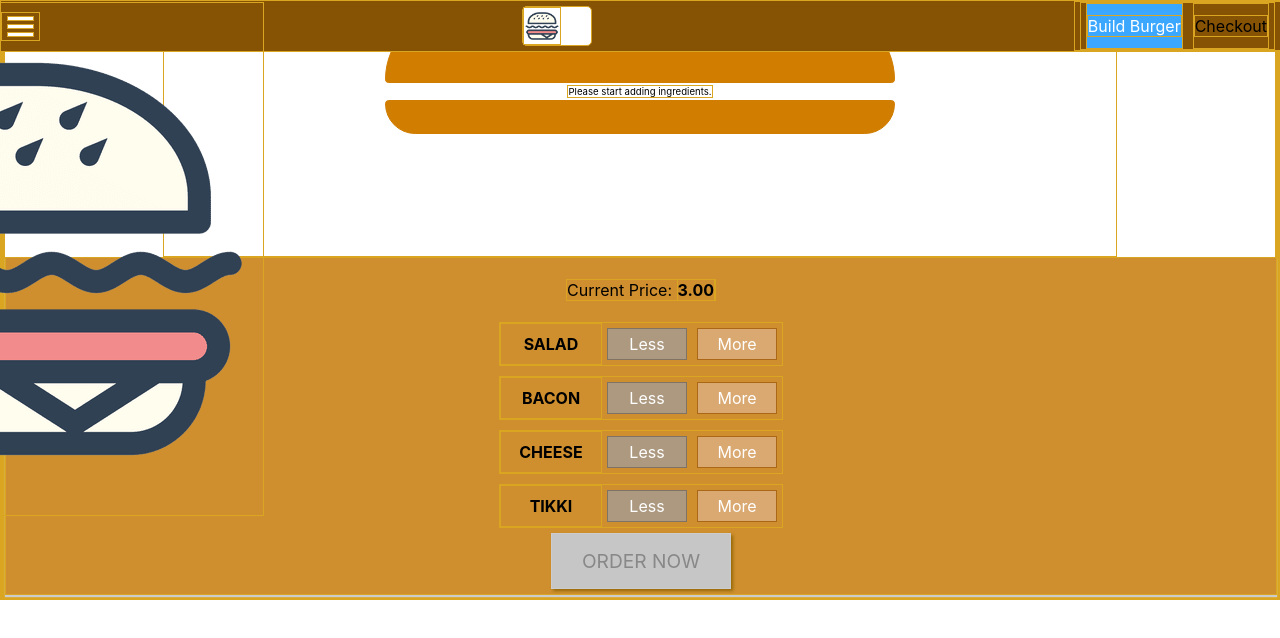
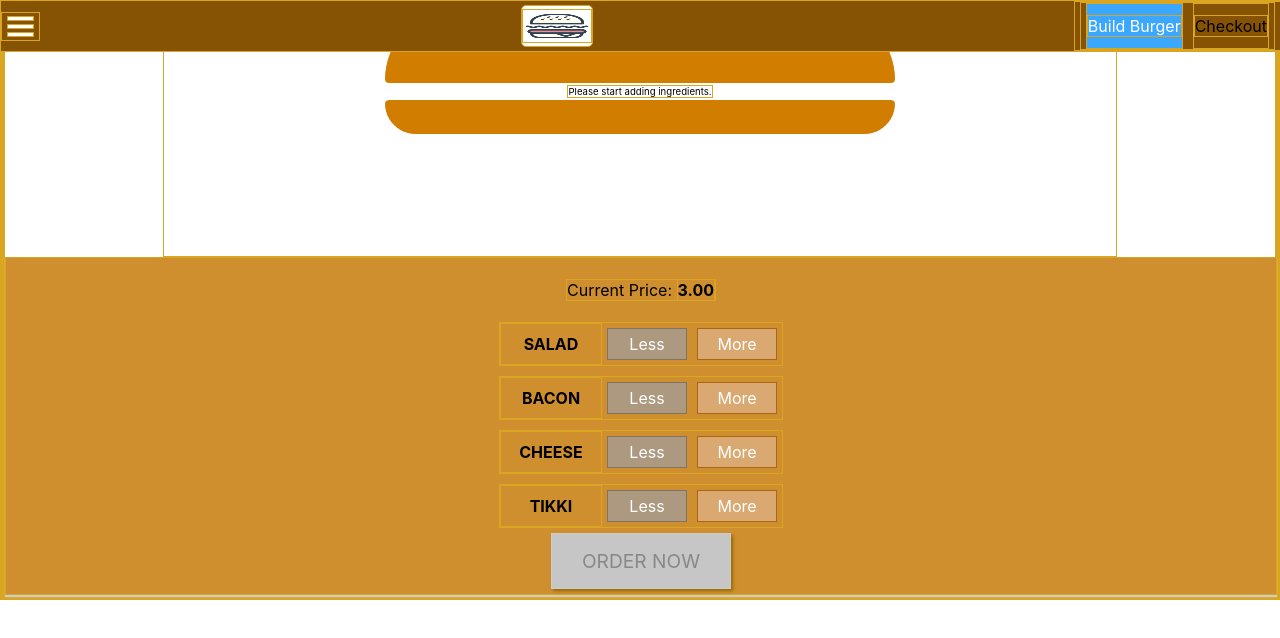
Before and after one commit to ashishgoyal2310/react-complete-guide, a React (Create React App) app: page / in a window 1280 px wide. Shown: the top 638 px of the page. Built offline with nearby package versions, Linux system fonts and the light colour scheme.

Commit message:
Added total price on Order Summary Modal

```diff
--- a/src/components/BuildControls/index.js
+++ b/src/components/BuildControls/index.js
@@ -11,7 +11,7 @@ const controls = [
 
 const BuildCOntrols = (props) => (
     <div className={classes.BuildControls}>
-        <p>Current Price: <strong>{ props.totalPrice.toFixed(2) }</strong></p>
+        <p>Current Price: <strong>{ props.totalPrice }</strong></p>
         { controls.map(ctrl =>
             <BuildControl key={ctrl.label}
                 label={ctrl.label}
--- a/src/components/Burger/OrderSummary/index.js
+++ b/src/components/Burger/OrderSummary/index.js
@@ -12,6 +12,7 @@ const OrderSummary = (props) => {
     return (
         <React.Fragment>
             <h3>Your Order</h3>
+            <p><strong>Total Cost: { props.totalPrice }</strong></p>
             <p>A delicius burger with the following ingredients:</p>
             <ul>
                 {ingredientsSummary}
--- a/src/components/Navigation/Navigation.module.css
+++ b/src/components/Navigation/Navigation.module.css
@@ -17,6 +17,11 @@
     display: flex;
     width: 80px;
     margin-bottom: 10px;
+}
+
+.SidedrawerLogo img {
+    width: inherit;
+    height: inherit;
 }
 
 .Sidedrawer nav ul {
@@ -72,9 +77,14 @@
     height: 80%;
     width: 70px;
     background-color: #fff;
-    box-sizing: border-box;
     border-radius: 5px;
     margin: 0px 5px;
+    align-items: center;
+}
+
+.ToolbarLogo img {
+    width: inherit;
+    height: inherit;
 }
 
 .Toolbar nav, .Toolbar nav ul, .Toolbar nav ul li {
--- a/src/containers/BurgerBuilder/index.js
+++ b/src/containers/BurgerBuilder/index.js
@@ -90,12 +90,13 @@ class BurgerBuilder extends Component {
                     hideOrderSummary={this.hideOrderSummaryModalHandler}>
                     <OrderSummary
                         ingredients={this.state.ingredients}
+                        totalPrice={this.state.totalPrice.toFixed(2)}
                         hideOrderSummary={this.hideOrderSummaryModalHandler} />
                 </Modal>
                 <Burger ingredients={ this.state.ingredients } />
                 <BuildControls
                     btnDisables={btnDisables}
-                    totalPrice={this.state.totalPrice}
+                    totalPrice={this.state.totalPrice.toFixed(2)}
                     addIngredients={this.addIngredientsHandler}
                     removeIngredients={this.removeIngredientsHandler}
                     showOrderSummary={this.showOrderSummaryModalHandler}
```
